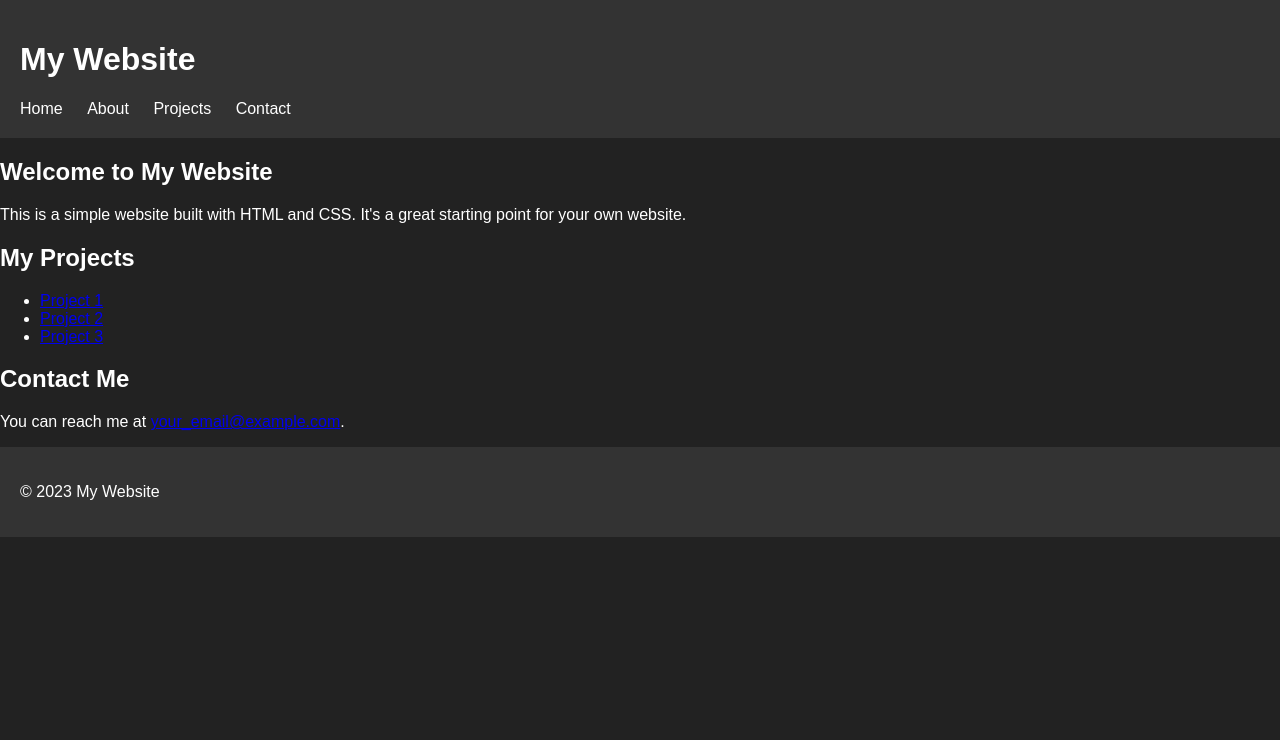
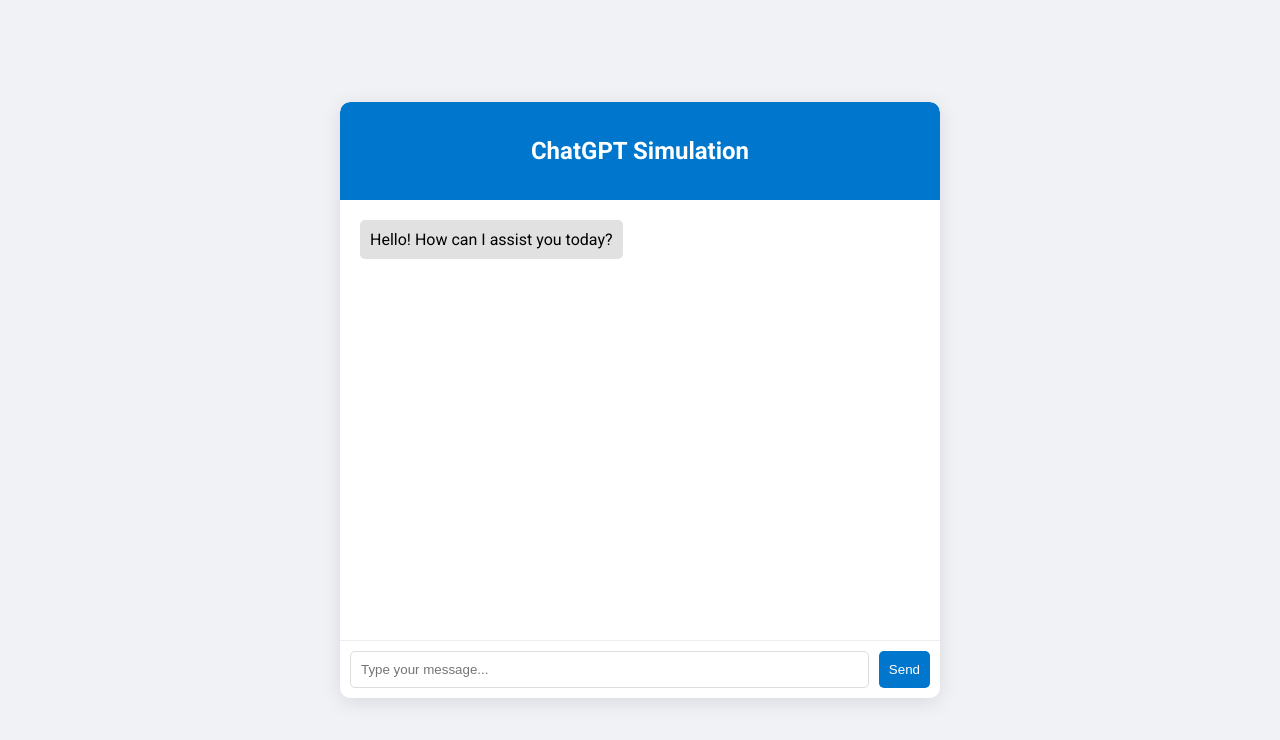
Before and after one commit to DawsonSpaceX/2048, a plain HTML site: page index.html in a window 1280 px wide. Drawn offline with Linux system fonts and the light colour scheme.

Commit message:
Update index.html

```diff
--- a/index.html
+++ b/index.html
@@ -3,45 +3,145 @@
 <head>
     <meta charset="UTF-8">
     <meta name="viewport" content="width=device-width, initial-scale=1.0">
-    <title>My Website</title>
-    <link rel="stylesheet" href="style.css">
+    <title>ChatGPT Simulation</title>
+    <link href="https://fonts.googleapis.com/css2?family=Roboto:wght@400;700&display=swap" rel="stylesheet">
+    <style>
+        body {
+            font-family: 'Roboto', sans-serif;
+            background-color: #f0f2f5;
+            margin: 0;
+            padding: 0;
+            display: flex;
+            justify-content: center;
+            align-items: center;
+            height: 100vh;
+        }
+        .container {
+            background: #ffffff;
+            border-radius: 10px;
+            box-shadow: 0 4px 20px rgba(0, 0, 0, 0.1);
+            max-width: 600px;
+            width: 100%;
+            overflow: hidden;
+            display: flex;
+            flex-direction: column;
+        }
+        .header {
+            background: #0077cc;
+            color: white;
+            padding: 15px;
+            text-align: center;
+            border-top-left-radius: 10px;
+            border-top-right-radius: 10px;
+        }
+        .chat-box {
+            padding: 20px;
+            height: 400px;
+            overflow-y: auto;
+            border-bottom: 1px solid #eee;
+            flex-grow: 1;
+            display: flex;
+            flex-direction: column;
+            gap: 10px;
+        }
+        .message {
+            padding: 10px;
+            border-radius: 5px;
+            max-width: 80%;
+            position: relative;
+            animation: fadeIn 0.3s ease-in-out;
+        }
+        @keyframes fadeIn {
+            from { opacity: 0; }
+            to { opacity: 1; }
+        }
+        .user {
+            background: #0077cc;
+            color: white;
+            align-self: flex-end;
+        }
+        .bot {
+            background: #e1e1e1;
+            align-self: flex-start;
+        }
+        .input-area {
+            display: flex;
+            padding: 10px;
+        }
+        .input-area input {
+            flex: 1;
+            padding: 10px;
+            border: 1px solid #ddd;
+            border-radius: 5px;
+            margin-right: 10px;
+            outline: none;
+        }
+        .input-area button {
+            padding: 10px;
+            background: #0077cc;
+            color: white;
+            border: none;
+            border-radius: 5px;
+            cursor: pointer;
+            transition: background 0.3s;
+        }
+        .input-area button:hover {
+            background: #005fa3;
+        }
+    </style>
 </head>
 <body>
-    <header>
-        <h1>My Website</h1>
-        <nav>
-            <ul>
-                <li><a href="#">Home</a></li>
-                <li><a href="#">About</a></li>
-                <li><a href="#">Projects</a></li>
-                <li><a href="#">Contact</a></li>
-            </ul>
-        </nav>
-    </header>
+    <div class="container">
+        <div class="header">
+            <h2>ChatGPT Simulation</h2>
+        </div>
+        <div class="chat-box" id="chat-box">
+            <div class="message bot">Hello! How can I assist you today?</div>
+        </div>
+        <div class="input-area">
+            <input type="text" id="user-input" placeholder="Type your message...">
+            <button onclick="sendMessage()">Send</button>
+        </div>
+    </div>
 
-    <main>
-        <section>
-            <h2>Welcome to My Website</h2>
-            <p>This is a simple website built with HTML and CSS. It's a great starting point for your own website.</p>
-        </section>
+    <script>
+        const botResponses = [
+            "That's interesting! Can you tell me more?",
+            "I see! How does that make you feel?",
+            "Why do you think that is?",
+            "That's a good point! What else?",
+            "Hmm, I hadn't thought of that. What do you think?",
+            "Tell me more about your thoughts on that!",
+            "That's a fascinating topic! What else can you share?",
+            "I'm here to help! What do you want to discuss?",
+        ];
 
-        <section>
-            <h2>My Projects</h2>
-            <ul>
-                <li><a href="#">Project 1</a></li>
-                <li><a href="#">Project 2</a></li>
-                <li><a href="#">Project 3</a></li>
-            </ul>
-        </section>
+        function sendMessage() {
+            const input = document.getElementById('user-input');
+            const chatBox = document.getElementById('chat-box');
 
-        <section>
-            <h2>Contact Me</h2>
-            <p>You can reach me at <a href="mailto:your_email@example.com">your_email@example.com</a>.</p>
-        </section>
-    </main>
+            if (input.value.trim() === '') return;
 
-    <footer>
-        <p>&copy; 2023 My Website</p>
-    </footer>
+            const userMessage = document.createElement('div');
+            userMessage.className = 'message user';
+            userMessage.textContent = input.value;
+            chatBox.appendChild(userMessage);
+
+            input.value = '';
+
+            // Simulate bot response
+            setTimeout(() => {
+                const botMessage = document.createElement('div');
+                botMessage.className = 'message bot';
+                botMessage.textContent = getRandomResponse(); // Get a random response
+                chatBox.appendChild(botMessage);
+                chatBox.scrollTop = chatBox.scrollHeight; // Scroll to the bottom
+            }, 1000); // Delay for bot response
+        }
+
+        function getRandomResponse() {
+            return botResponses[Math.floor(Math.random() * botResponses.length)];
+        }
+    </script>
 </body>
 </html>
```
